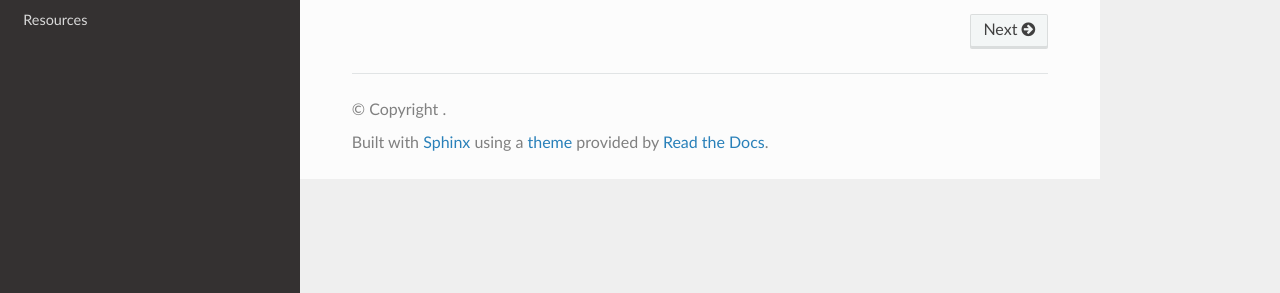
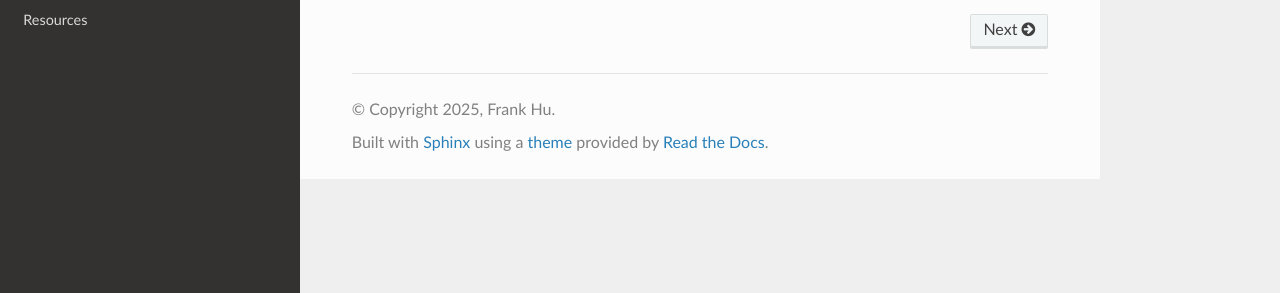
Before and after one commit to xiaosuhu/midas-ai-in-research, a Sphinx documentation site: the page built from docs/index.md, in a window 1280 px wide. Shown: the part 218-511 px from the top of the page. Built offline with Sphinx 7.4.7 and the Read the Docs theme 3.1.0, drawn with Linux system fonts in a browser that asks for light colours.

```diff
--- a/docs/conf.py
+++ b/docs/conf.py
@@ -1,8 +1,8 @@
 # -- Project info -----------------------------------------------------
-project = "MIDAS AI in Research"
-author = "Frank Hu @ MIDAS, University of Michigan"
-html_title = "MIDAS AI in Research"
-release = "0.1"
+project = 'MIDAS AI in Research'
+copyright = '2025, Frank Hu'
+author = 'Frank Hu'
+release = '0.1'
 
 # -- General config ---------------------------------------------------
 extensions = [
```
